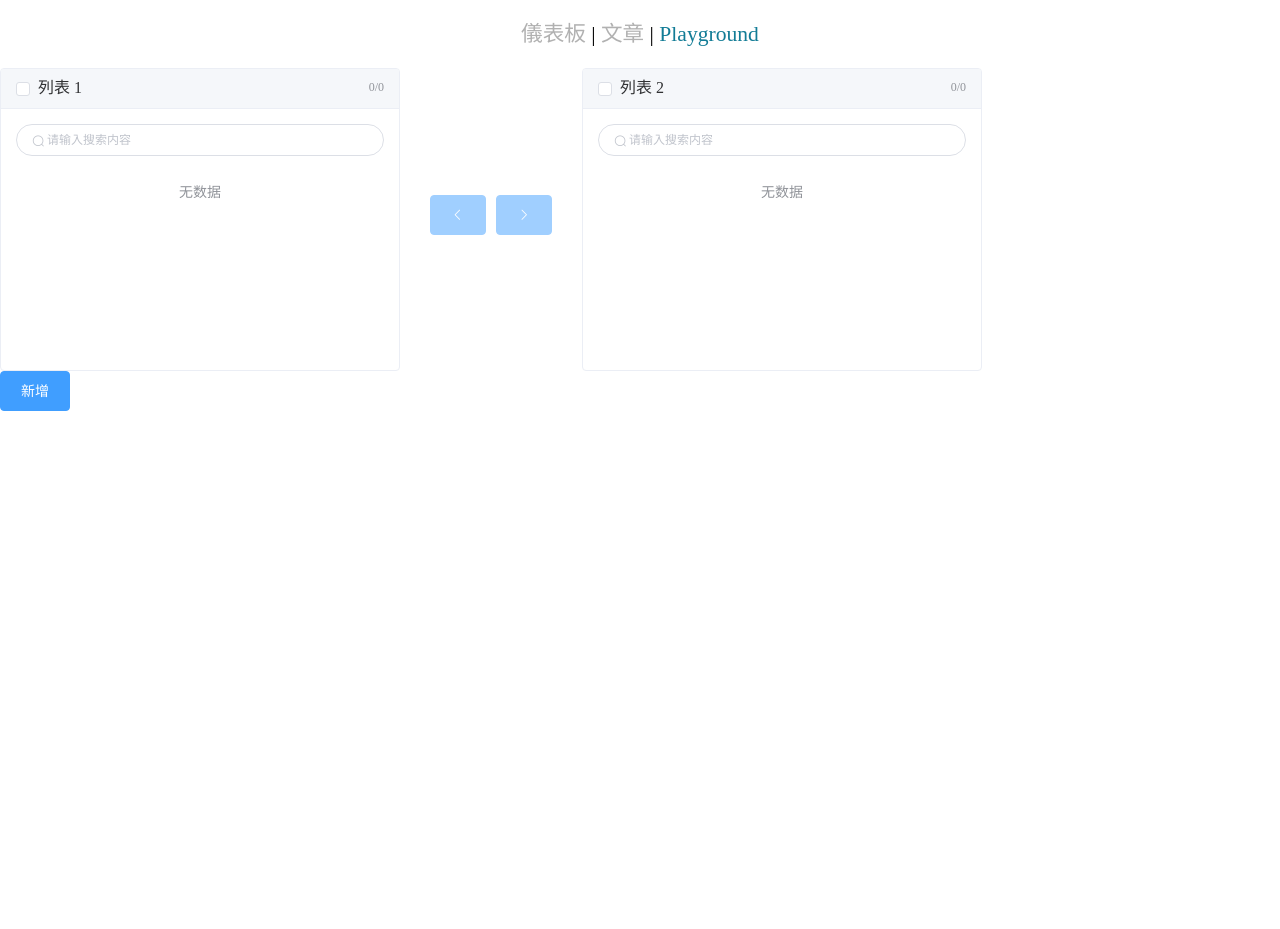
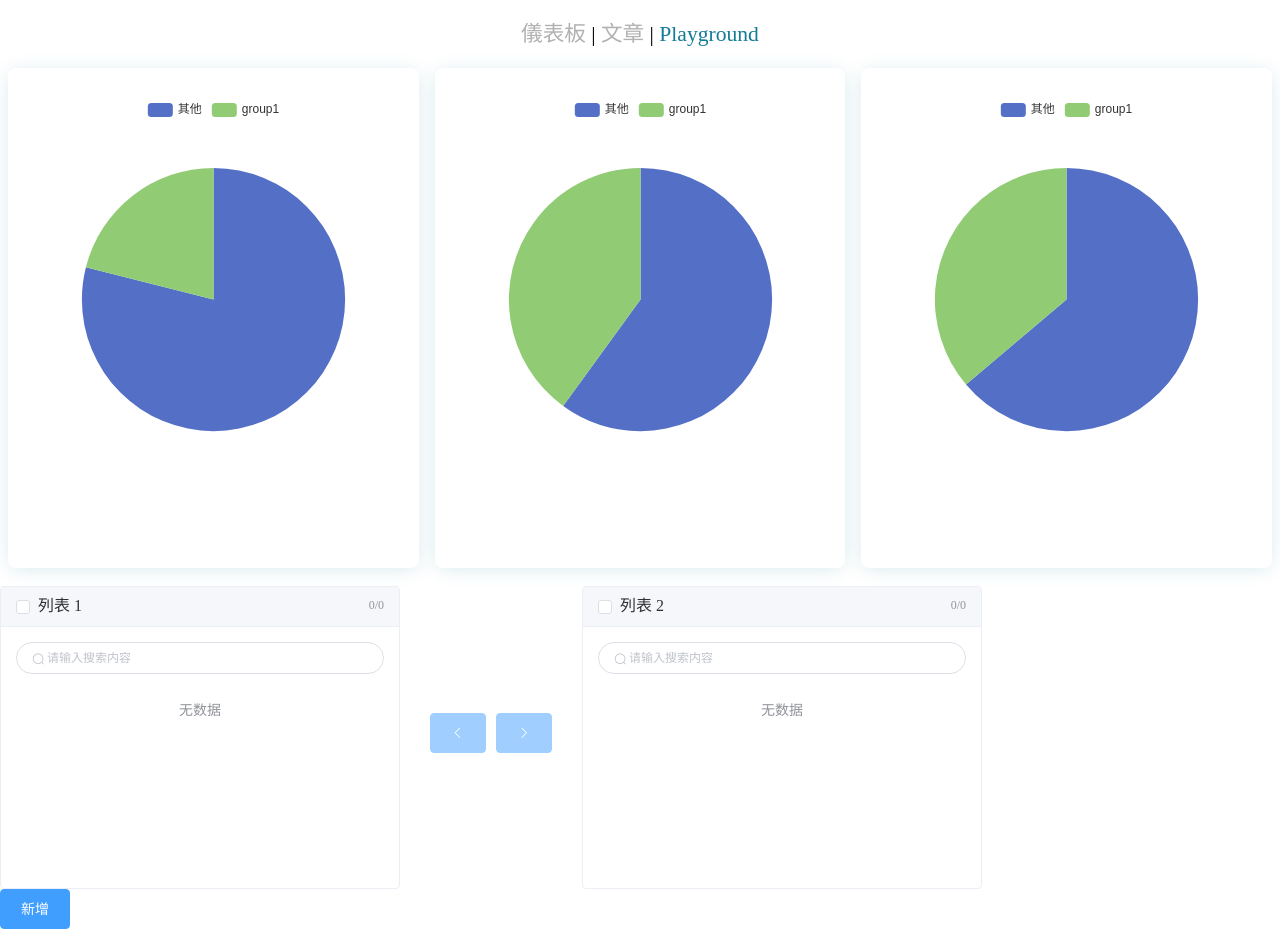
Before and after one commit to handred800/bahamut-pie, a Vue app: page /playground in a window 1280 px wide. Before the commit the page ends 800 px from the top, so only its background shows below. Built offline with nearby package versions, Linux system fonts and the light colour scheme; a web font is replaced by a local one.

Commit message:
pie chart 元件完成

```diff
--- /dev/null
+++ b/src/components/chartPie.vue
@@ -0,0 +1,43 @@
+<template>
+  <v-chart :autoresize="true" :options="options"></v-chart>
+</template>
+
+<script>
+export default {
+  props: ['inputData'],
+  data() {
+    return {
+      options: {
+        tooltip: {},
+        legend: {},
+        dataset: {
+          source: this.inputData,
+        },
+        series: [
+          {
+            type: 'pie',
+            label: {
+              show: false,
+              position: 'center',
+            },
+            labelLine: {
+              show: false,
+            },
+            encode: {
+              itemName: 0,
+              value: 1,
+              tooltip: [1],
+            },
+          },
+        ],
+      },
+    };
+  },
+  watch: {
+    inputData(newData) {
+      this.options.dataset.source = newData;
+      console.log('refresh');
+    },
+  },
+};
+</script>
--- a/src/views/landing.vue
+++ b/src/views/landing.vue
@@ -1,11 +1,14 @@
 <template>
   <div class="landing-page">
-    <form class="card" @submit.prevent="searchUser">
-      <div class="form-inline">
-        <input type="text" class="form-input" placeholder="請輸入巴哈ID" v-model="ownerId" required/>
-        <button type="submit" class="btn btn-primary">上車！</button>
-      </div>
-    </form>
+    <el-form class="card" :inline="true">
+      <el-form-item>
+        <el-input type="text" placeholder="請輸入巴哈ID" v-model="ownerId" :required="true"></el-input>
+        <!-- <input type="text" placeholder="請輸入巴哈ID" v-model="ownerId" required/> -->
+      </el-form-item>
+      <el-form-item>
+        <el-button type="primary" @click="searchUser">上車！</el-button>
+      </el-form-item>
+    </el-form>
   </div>
 </template>
 
--- a/src/views/playground.vue
+++ b/src/views/playground.vue
@@ -1,5 +1,12 @@
 <template>
 <div>
+  <div class="row">
+    <div class="col-33" v-for="(value, name, index) in totalDataset" :key="name + index">
+      <div class="card chart-container">
+        <pie-chart :inputData="value"></pie-chart>
+      </div>
+    </div>
+  </div>
   <transfer-box :inputData="transferOther" @returnData="createGroup"></transfer-box>
 </div>
 </template>
@@ -13,13 +20,28 @@
 </style>
 <script>
 import transferBox from '../components/transferBox.vue';
+import pieChart from '../components/chartPie.vue';
 
 export default {
   props: ['articlesData'],
-  components: { transferBox },
+  components: { transferBox, pieChart },
   data() {
     return {
       transferOther: [],
+      totalDataset: {
+        count: [
+          ['其他', 30],
+          ['group1', 8],
+        ],
+        gp: [
+          ['其他', 60],
+          ['group1', 40],
+        ],
+        view: [
+          ['其他', 1500],
+          ['group1', 850],
+        ],
+      },
     };
   },
   methods: {
```
